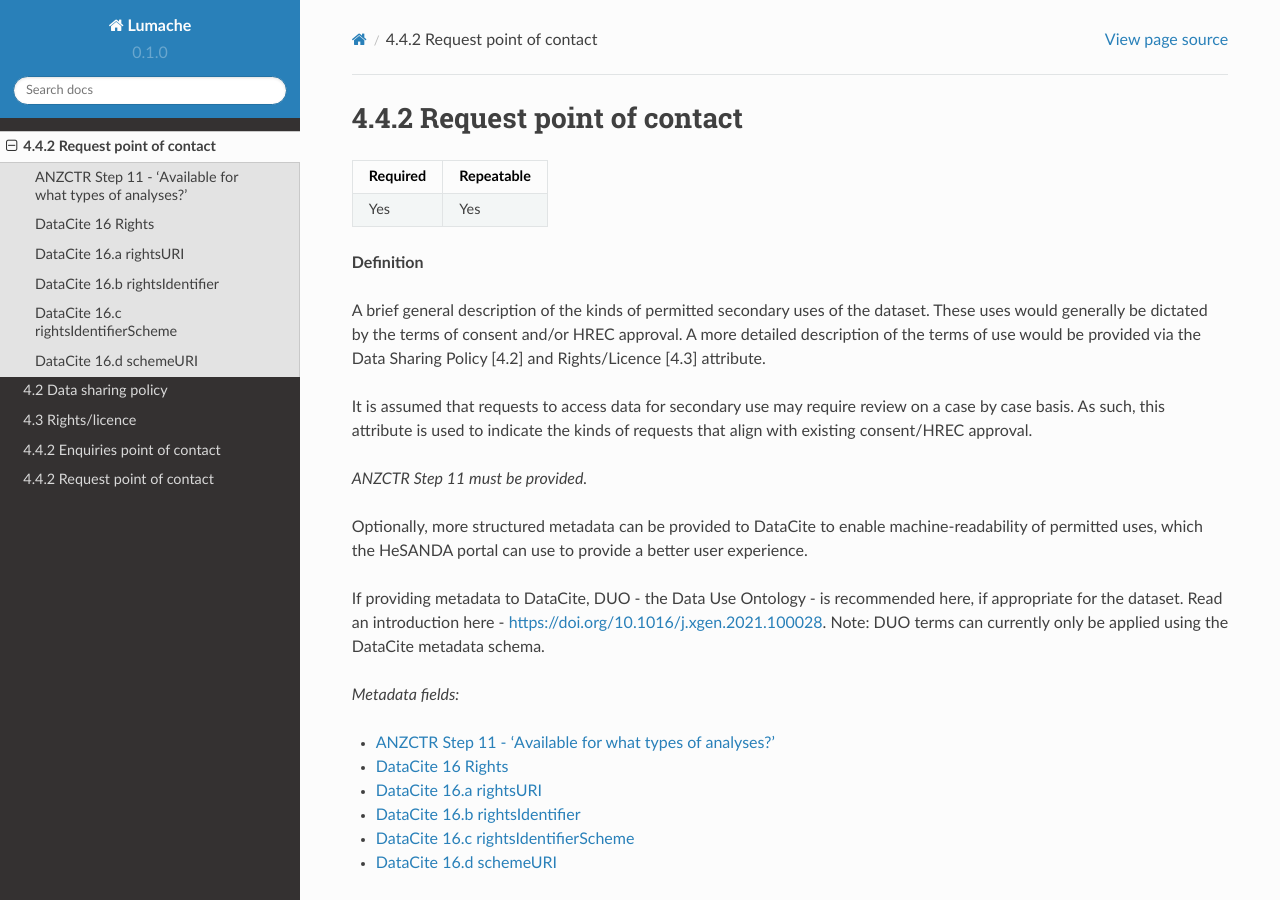
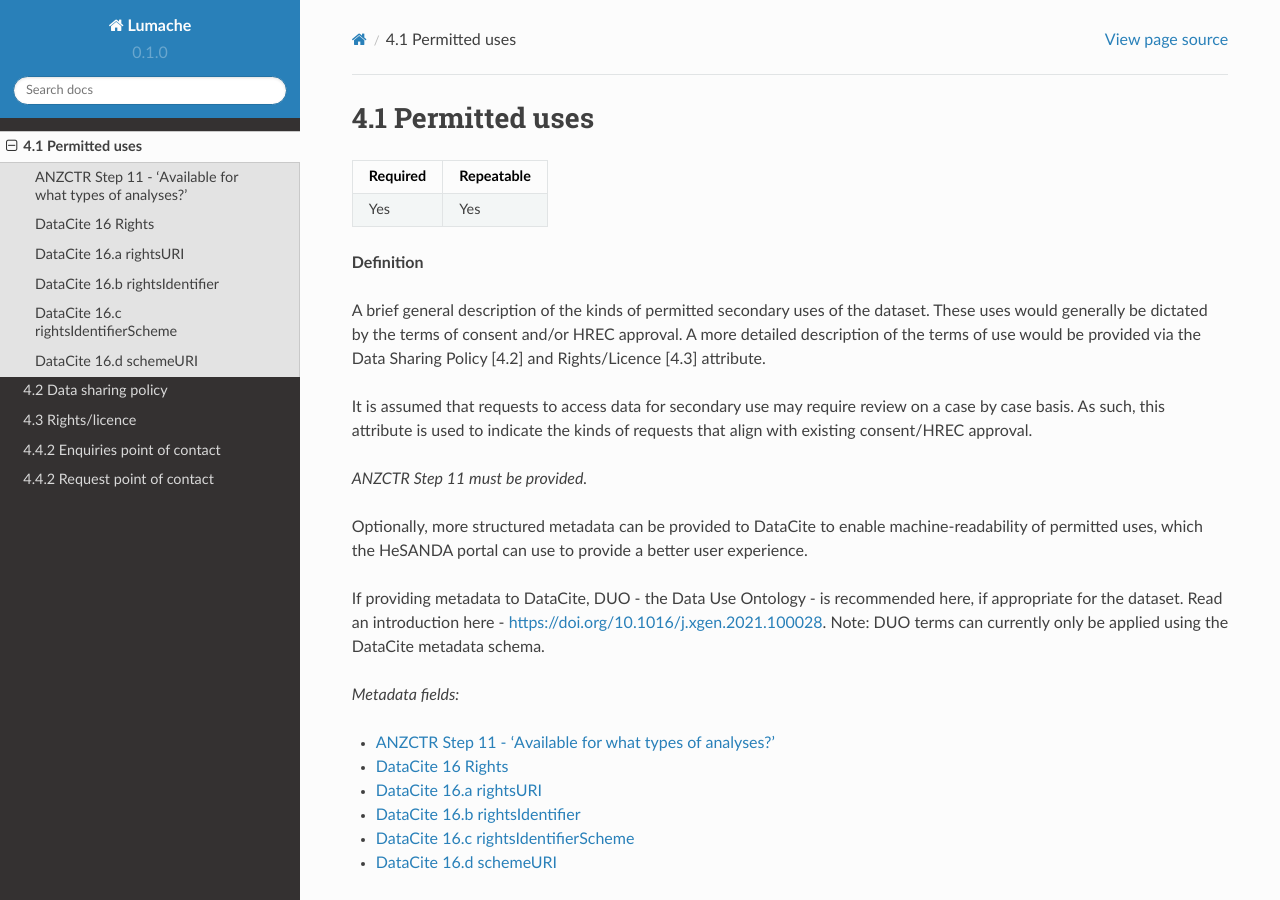
Before and after one commit to mpfl/rtd-tutorial, a Sphinx documentation site: the page built from docs/source/4.1-permitted-uses.rst, in a window 1280 px wide and 900 px high. Built offline with Sphinx 7.4.7 and the Read the Docs theme 2.0.0, drawn with Linux system fonts in a browser that asks for light colours.

Commit message:
Fix errors

```diff
--- a/docs/source/4.1-permitted-uses.rst
+++ b/docs/source/4.1-permitted-uses.rst
@@ -1,6 +1,6 @@
-.. _4.4.2:
+.. _4.1:
 
-4.4.2 Request point of contact
+4.1 Permitted uses
 ==============================
 
 ======== ==========
```
